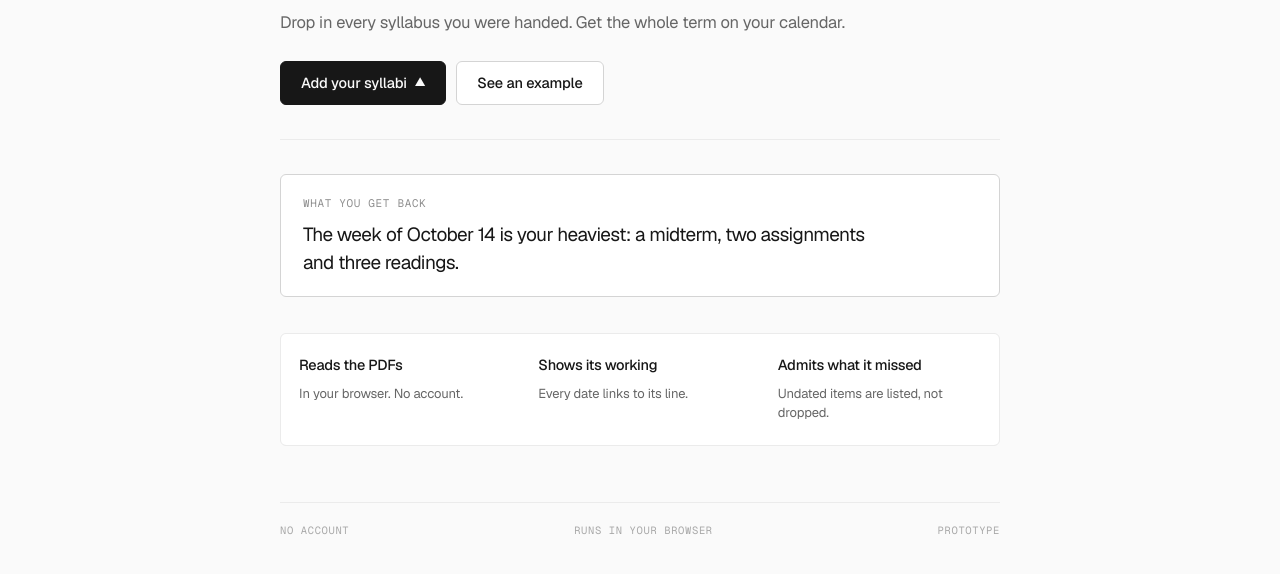
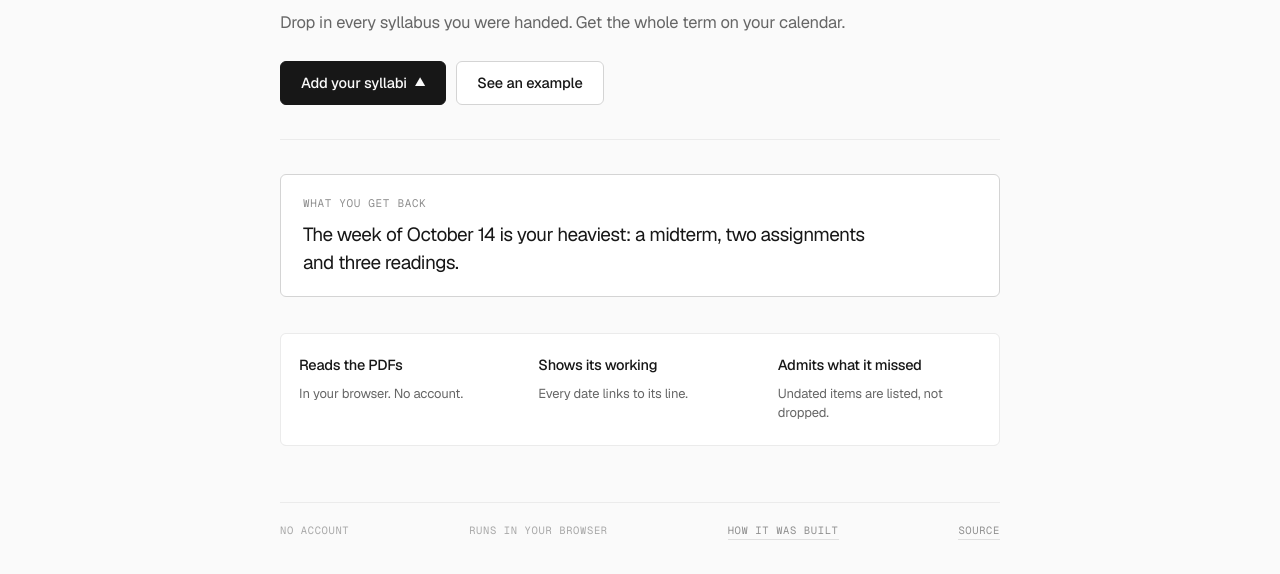
Before and after one commit to akashhalgekar/syllify, a website: page index.html in a window 1280 px wide. Shown: the part 300-874 px from the top of the page. Drawn offline with Linux system fonts and the light colour scheme.

Commit message:
Link the story page and the repo from the app footer

```diff
--- a/index.html
+++ b/index.html
@@ -403,7 +403,9 @@
     background:var(--invert-bg);color:var(--invert-ink);border-radius:var(--r);padding:11px 16px;
     font-size:13px;max-width:min(520px,calc(100% - 32px));z-index:60;box-shadow:0 8px 30px rgba(0,0,0,.25)}
   .foot{margin-top:56px;padding-top:20px;border-top:1px solid var(--line);display:flex;justify-content:space-between;gap:12px;flex-wrap:wrap}
-  .foot span{font-family:"Geist Mono",monospace;font-size:10.5px;letter-spacing:.06em;text-transform:uppercase;color:var(--ink-4)}
+  .foot span,.foot a{font-family:"Geist Mono",monospace;font-size:10.5px;letter-spacing:.06em;text-transform:uppercase;color:var(--ink-4)}
+  .foot a{color:var(--ink-3);text-decoration:none;border-bottom:1px solid var(--line-2)}
+  .foot a:hover{color:var(--ink)}
 
   /* ── result document ── */
   .res{max-width:1080px;margin:0 auto}
@@ -1291,7 +1293,7 @@ function vLanding(){
       <div class="cell"><h3>Admits what it missed</h3><p>Undated items are listed, not dropped.</p></div>
     </div>
 
-    <div class="foot"><span>No account</span><span>Runs in your browser</span><span>Prototype</span></div>
+    <div class="foot"><span>No account</span><span>Runs in your browser</span><a href="story.html">How it was built</a><a href="https://github.com/akashhalgekar/syllify" target="_blank" rel="noopener">Source</a></div>
   </div>`;
 }
 
@@ -1597,7 +1599,7 @@ function secCalendar(){
     </div>
     ${ev.length>6&&!S.showAll?`<button class="lnk" data-showall="1" style="margin-top:10px">Show all ${ev.length}</button>`:""}
 
-    <div class="foot"><span>No account</span><span>Runs in your browser</span><span>Prototype</span></div>
+    <div class="foot"><span>No account</span><span>Runs in your browser</span><a href="story.html">How it was built</a><a href="https://github.com/akashhalgekar/syllify" target="_blank" rel="noopener">Source</a></div>
   </section>`;
 }
 
```
